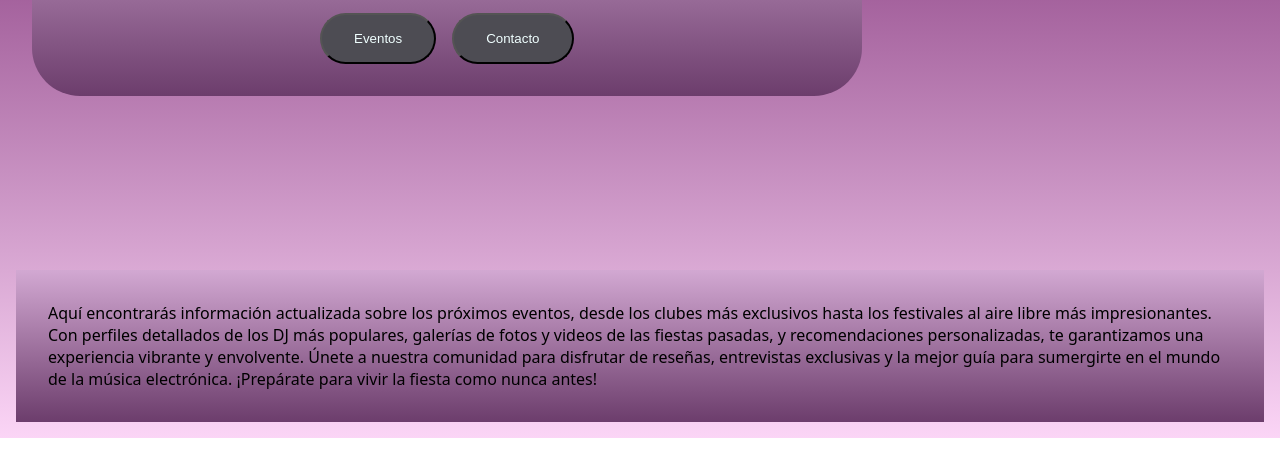
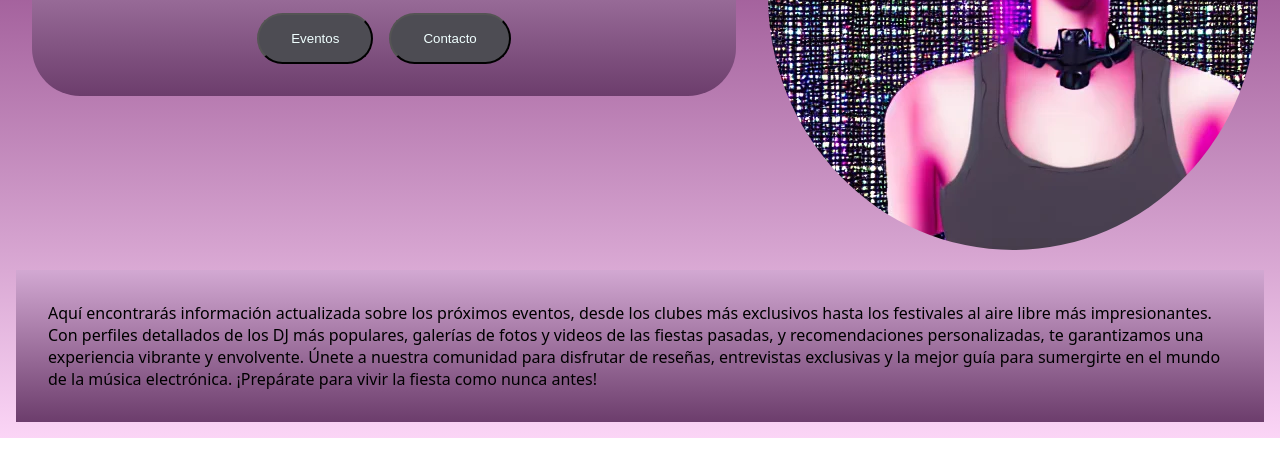
Before and after one commit to micaelagentile/entregable2, a plain HTML site: page index.html in a window 1280 px wide. Shown: the part 350-800 px from the top of the page. Drawn offline with Linux system fonts and the light colour scheme.

Commit message:
actualizo pag

```diff
--- a/index.html
+++ b/index.html
@@ -28,7 +28,7 @@
                 <button>Contacto</button>
             </div>
         </section>
-        <picture><img src="Sin título.png" alt="imagen principal"></picture>
+        <picture><img src="techno.png" alt="imagen principal"></picture>
     </main>
     <section class="about">
         <p>Aquí encontrarás información actualizada sobre los próximos eventos, desde los clubes más exclusivos hasta los festivales al aire libre más impresionantes. Con perfiles detallados de los DJ más populares, galerías de fotos y videos de las fiestas pasadas, y recomendaciones personalizadas, te garantizamos una experiencia vibrante y envolvente. Únete a nuestra comunidad para disfrutar de reseñas, entrevistas exclusivas y la mejor guía para sumergirte en el mundo de la música electrónica. ¡Prepárate para vivir la fiesta como nunca antes!</p>
```
